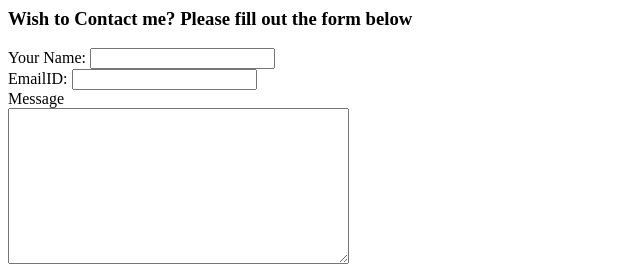
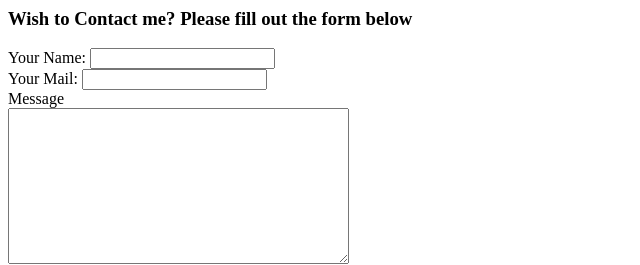
Before and after one commit to DeepakDeepsV/cv, a plain HTML site: page contact_me.html in a window 1280 px wide. Shown: the part 143-408 px from the top of the page, 0-640 px from the left. Drawn offline with Linux system fonts and the light colour scheme.

Commit message:
Changing Contact file

```diff
--- a/contact_me.html
+++ b/contact_me.html
@@ -13,7 +13,7 @@
       <label>Your Name:</label>
       <input type="text" name="My Name" value="">
       <br>
-      <label>EmailID:  </label>
+      <label>Your Mail:</label>
       <input type="email" name="My Email" value="">
       <br>
       <label>Message</label><br>
```
